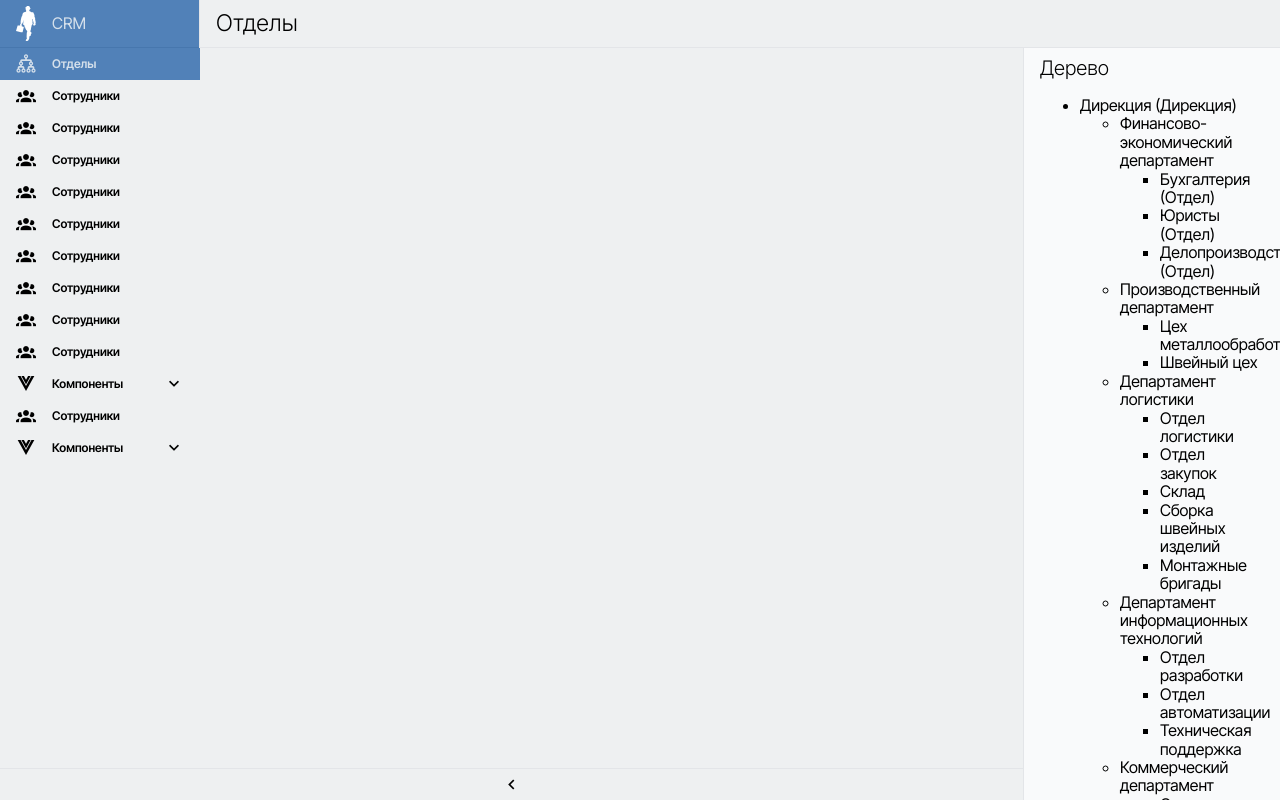
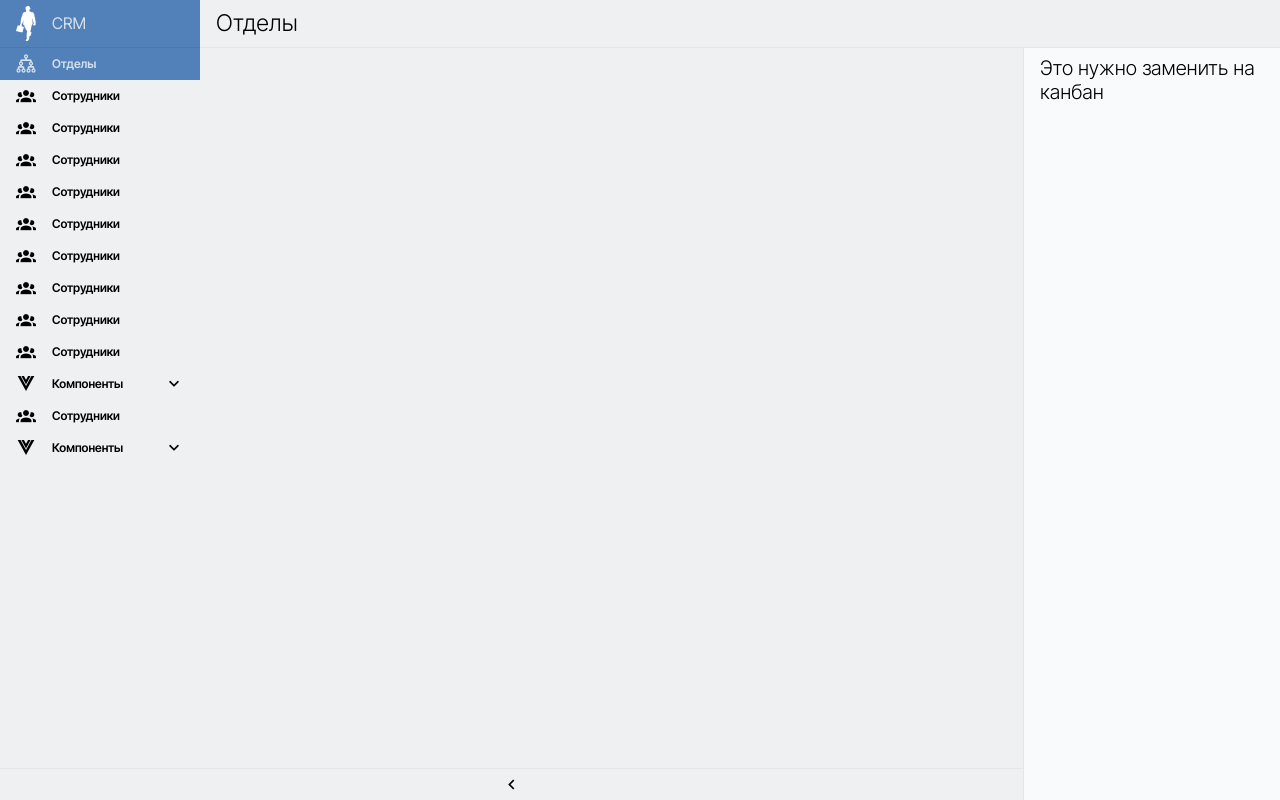
Before and after one commit to hardmagnett/big-company, a Vue app: page / in a window 1280 px wide. Built offline with nearby package versions, Linux system fonts and the light colour scheme.

Commit message:
Оверлей для меню.

```diff
--- a/src/a-library/components/layout/AContainer/AContainer.vue
+++ b/src/a-library/components/layout/AContainer/AContainer.vue
@@ -1,5 +1,10 @@
 <template>
   <div class="a-container">
+
+    <div
+        class="a-container__menu-overlay"
+        :class="{'a-container__menu-overlay--invisible': hideMenuOverlay}"
+    ></div>
     <div class="a-container__header">
       <div
         class="a-container__top-left"
@@ -65,7 +70,7 @@
       /*outline: 1px solid darkred;*/
       width: var(--left-menu-width-expanded);
       transition: width var(--time-short);
-      border-right: 1px solid var(--clr-border-blue-lighter);
+      /*border-right: 1px solid var(--clr-border-blue-lighter);*/
       /*border-bottom: 1px solid var(--clr-border-blue-darker);*/
       /*height: var(--header-height);*/
       z-index: 16;
@@ -110,6 +115,7 @@
       }
       &.a-main-menu--visible-on-small {
         transform: translate(0, 0);
+        border-right: none;
         /*isMenuVisibleOnSmall */
       }
 
@@ -137,6 +143,22 @@
     @container style(--bp-xxl-or-more) {
 
     }
+    }
+  }
+  .a-container__menu-overlay {
+    position: fixed;
+    top: 0;
+    bottom: 0;
+    right: 0;
+    left: 0;
+    z-index: 8;
+    background-color: black;
+    opacity: 0.7;
+    will-change: opacity;
+    transition: opacity var(--time-short);
+    &.a-container__menu-overlay--invisible {
+      opacity: 0;
+      pointer-events: none;
     }
   }
 
@@ -169,6 +191,11 @@ let isMainMenuCollapsed = computed(()=>{
   return isCollapsedByBigScreen || isCollapsedBySmallScreen
 })
 
+let hideMenuOverlay = computed(()=>{
+  let result = isBig.value || !isMenuVisibleOnSmall.value
+  return result
+})
+
 function toggleMenuCollapse(){
   if (isBig.value) {
     isCollapsedOnBigScreen.value = !isCollapsedOnBigScreen.value
--- a/src/app/views/departments/Departments/Departments.vue
+++ b/src/app/views/departments/Departments/Departments.vue
@@ -7,131 +7,11 @@
       </APageHeader>
     </Teleport>
 
-    <!--<APageHeader>Структура кампании</APageHeader>-->
-    <!--<h1>Структура кампании</h1>-->
-
-
-    <h2>Дерево</h2>
-    <ul>
-
-      <li>
-        Дирекция (Дирекция)
-
-        <ul>
-          <li>
-            Финансово-экономический департамент
-            <ul>
-              <li>Бухгалтерия (Отдел)</li>
-              <li>Юристы (Отдел)</li>
-              <li>Делопроизводство (Отдел)</li>
-            </ul>
-          </li>
-
-          <li>
-            Производственный департамент
-            <ul>
-              <li>Цех металлообработки</li>
-              <li>Швейный цех</li>
-            </ul>
-          </li>
-
-          <li>
-            Департамент логистики
-            <ul>
-              <li>Отдел логистики</li>
-              <li>Отдел закупок</li>
-              <li>Склад</li>
-              <li>Сборка швейных изделий</li>
-              <li>Монтажные бригады</li>
-            </ul>
-          </li>
-
-          <li>
-            Департамент информационных технологий
-            <ul>
-              <li>Отдел разработки</li>
-              <li>Отдел автоматизации</li>
-              <li>Техническая поддержка</li>
-            </ul>
-          </li>
-
-          <li>
-            Коммерческий департамент
-            <ul>
-              <li>Отдел продаж и работы с клиентами</li>
-              <li>Тендерный отдел</li>
-              <li>Отдел работы с дилерами</li>
-            </ul>
-          </li>
-
-          <li>
-            Департамент маркетинга
-            <ul>
-              <li>Отдел стратегического развития</li>
-              <li>Отдел интернет-маркетинга</li>
-              <li>Контент-отдел</li>
-            </ul>
-          </li>
-          <li>
-            Отдел персонала (департамент без отделов)
-          </li>
-        </ul>
-
-      </li>
-
-
-    </ul>
-
-    <h2>ТЗ</h2>
-    <h3>Различия между глубиной отдела</h3>
-    <p>
-      Дирекция, департамент, отдел и подотдел являются экземплярами одной и той-же сущности. <br>
-      Любой отдел, который вложен в другой отдел на любую глубину будет называться подотделом. <br>
-      Отличия между ними лишь визуальные:
-    </p>
-    <ul>
-      <li>Корневой отдел нельзя удалить, переименовать</li>
-      <li>Корневой отдел нельзя перенести в другой отдел</li>
-      <li>У каждого типа возможно свой цвет</li>
-      <li>Подсказку у кнопки добавления потомка разная: добавить департамент/отдел/подотдел</li>
-    </ul>
-    <h3>На строке отдела выводятся:</h3>
-    <ul>
-      <li>Название отдела</li>
-      <li>ФИО руководителя (и ссылка на страницу редактирования)</li>
-      <li>Кнопка удаления</li>
-      <li>Кнопка добавления потомка</li>
-      <li>Кнопка редактирования</li>
-    </ul>
-
-    <h3>Добавление/редактирование отдела</h3>
-    <p> происходит в диалоговом окне</p>
-    <p>Там всего 2 поля:</p>
-    <ul>
-      <li>Название</li>
-      <li>Руководитель</li>
-    </ul>
-
-
-    <h3>Перетаскивание отдела</h3>
-    <ol>
-      <li>Захватить можно любой отдел (Кроме корневого) за специальное место для захвата</li>
-      <li>Бросить отдел можно когда он наведен на строку другого отдела</li>
-      <li>Там ещё нужно будет обдумать варианты когда отдел переносится в своего потомка, но это уже в процессе работы над перетаскиванием</li>
-    </ol>
-
-
-    <h3>Поля для Отдела (Department)</h3>
-    <ul>
-      <li>Название (Строка)</li>
-      <li>Руководитель (hasOne Employee)</li>
-      <li>Сотрудники (hasMany Employee)</li>
-      <li>Дочерние отделы (hasMany Departments)</li>
-      <li>Родительский отдел (hasOne Department)</li>
-    </ul>
+    <h2>Это нужно заменить на канбан</h2>
   </div>
 </template>
 
-<style>
+<style scoped>
+
 
 </style>
```
Also changed, not shown: src/a-library/components/layout/AMainMenu/README.txt, план.txt.
